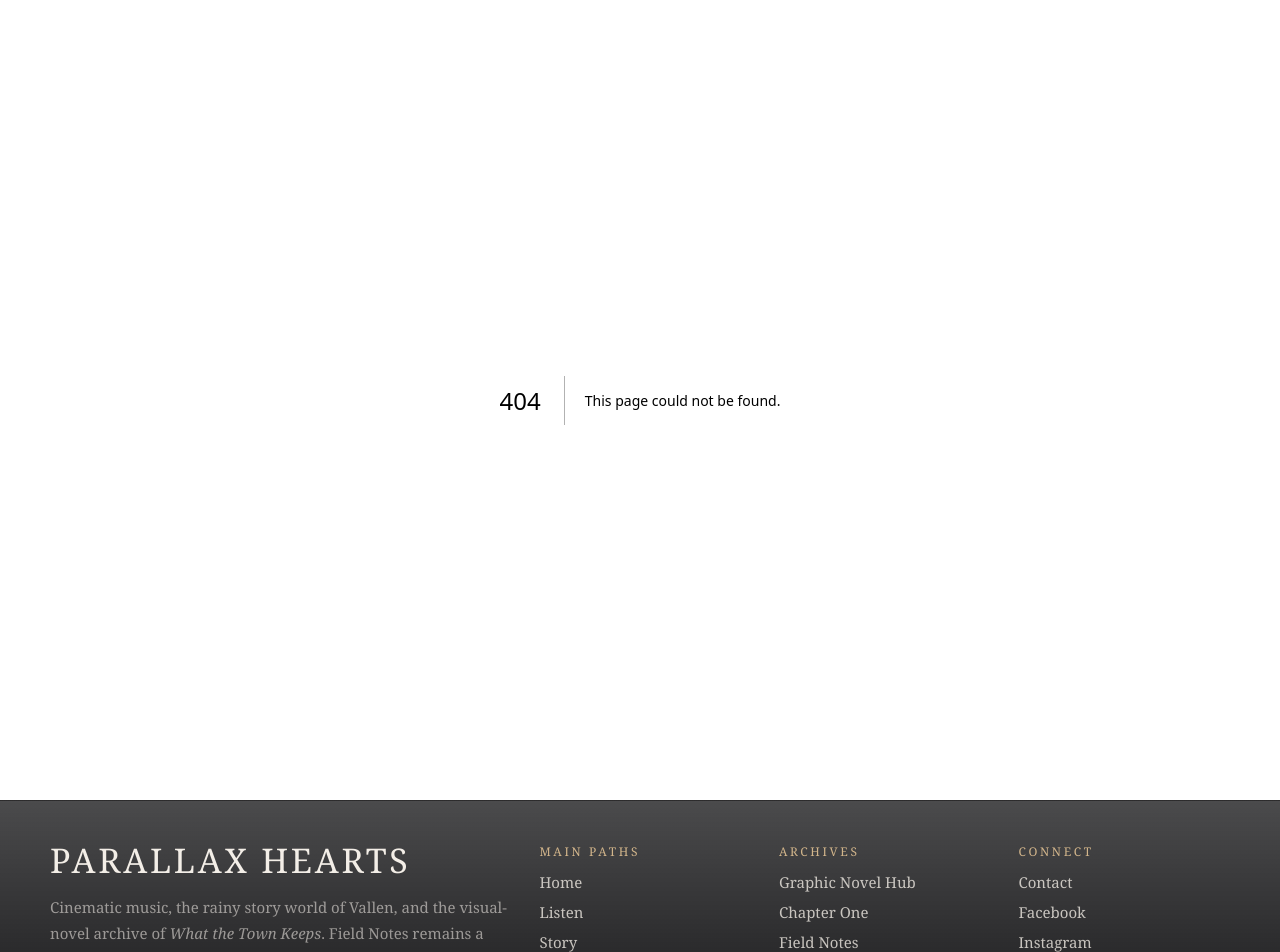
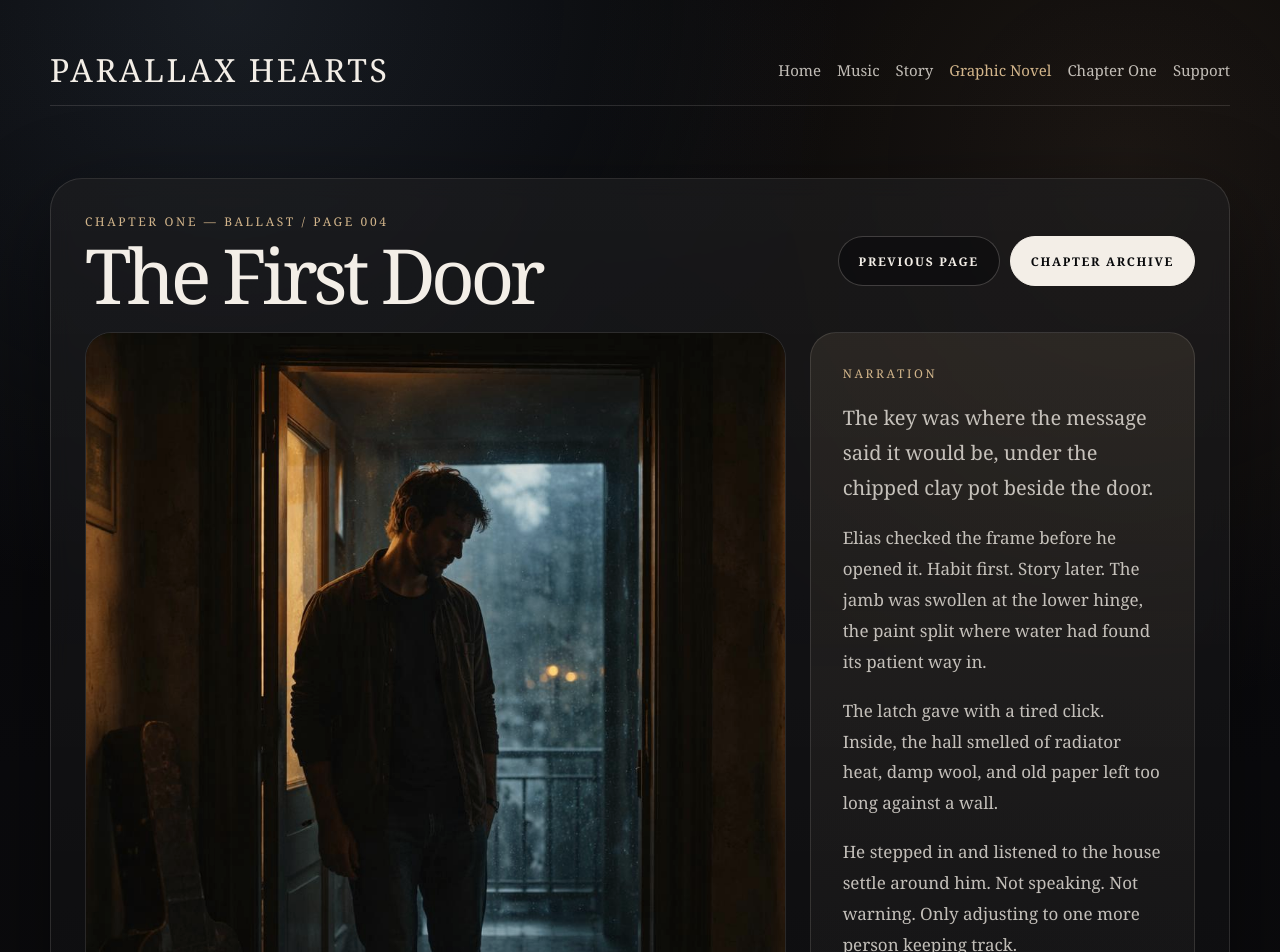
Before and after one commit to chthomps4/parallaxhearts-site, a Next.js app in the folder site/: page /graphic-novel/chapter-one/page-004 in a window 1280 px wide. Before the commit this address had no page. Shown: the top 952 px of the page. Built offline with nearby package versions, Linux system fonts and the light colour scheme.

Commit message:
Add visual novel page 004

```diff
--- /dev/null
+++ b/site/app/graphic-novel/chapter-one/page-004/page.tsx
@@ -0,0 +1,265 @@
+import Image from "next/image";
+import Link from "next/link";
+import type { Metadata } from "next";
+
+export const metadata: Metadata = {
+  title: "Page 004 — The First Door | Chapter One — Ballast",
+  description:
+    "Read page 004, The First Door, from Chapter One — Ballast in the What the Town Keeps visual novel archive.",
+  keywords: [
+    "What the Town Keeps page 004",
+    "Chapter One Ballast",
+    "The First Door",
+    "Elias Vale",
+    "Vallen",
+    "Parallax Hearts graphic novel",
+    "visual novel archive",
+  ],
+};
+
+const navItems = [
+  ["Home", "/"],
+  ["Music", "/music"],
+  ["Story", "/project"],
+  ["Graphic Novel", "/graphic-novel"],
+  ["Chapter One", "/graphic-novel/chapter-one"],
+  ["Support", "/support"],
+];
+
+export default function ChapterOnePage004() {
+  return (
+    <main className="site-shell">
+      <section style={{ padding: "34px 0 18px" }}>
+        <div className="site-container">
+          <header
+            style={{
+              minHeight: "72px",
+              display: "flex",
+              justifyContent: "space-between",
+              alignItems: "center",
+              gap: "20px",
+              flexWrap: "wrap",
+              padding: "16px 0",
+              borderBottom: "1px solid var(--line)",
+            }}
+          >
+            <Link
+              href="/"
+              style={{
+                color: "var(--paper)",
+                textDecoration: "none",
+                fontSize: "clamp(22px, 4vw, 32px)",
+                letterSpacing: "0.08em",
+                textTransform: "uppercase",
+                lineHeight: 1,
+              }}
+            >
+              Parallax Hearts
+            </Link>
+
+            <nav
+              style={{
+                display: "flex",
+                gap: "16px",
+                flexWrap: "wrap",
+                alignItems: "center",
+              }}
+            >
+              {navItems.map(([label, href]) => (
+                <Link
+                  key={label}
+                  href={href}
+                  style={{
+                    color:
+                      label === "Graphic Novel"
+                        ? "var(--gold)"
+                        : "var(--paper-soft)",
+                    textDecoration: "none",
+                    fontSize: "15px",
+                  }}
+                >
+                  {label}
+                </Link>
+              ))}
+            </nav>
+          </header>
+        </div>
+      </section>
+
+      <section style={{ padding: "54px 0 34px" }}>
+        <div className="site-container">
+          <div
+            className="glass-panel"
+            style={{
+              padding: "clamp(22px, 4vw, 34px)",
+              borderRadius: "32px",
+            }}
+          >
+            <div
+              style={{
+                display: "flex",
+                justifyContent: "space-between",
+                gap: "16px",
+                flexWrap: "wrap",
+                alignItems: "center",
+                marginBottom: "22px",
+              }}
+            >
+              <div>
+                <p className="kicker" style={{ marginBottom: "10px" }}>
+                  Chapter One — Ballast / Page 004
+                </p>
+
+                <h1
+                  style={{
+                    margin: 0,
+                    fontSize: "clamp(38px, 7vw, 76px)",
+                    lineHeight: 0.92,
+                    letterSpacing: "-0.06em",
+                    fontWeight: 400,
+                  }}
+                >
+                  The First Door
+                </h1>
+              </div>
+
+              <div
+                style={{
+                  display: "flex",
+                  gap: "10px",
+                  flexWrap: "wrap",
+                }}
+              >
+                <Link href="/graphic-novel/chapter-one/page-003" className="secondary-button">
+                  Previous Page
+                </Link>
+
+                <Link href="/graphic-novel/chapter-one" className="primary-button">
+                  Chapter Archive
+                </Link>
+              </div>
+            </div>
+
+            <div
+              style={{
+                display: "grid",
+                gridTemplateColumns: "minmax(0, 1fr) minmax(300px, 0.55fr)",
+                gap: "24px",
+                alignItems: "stretch",
+              }}
+            >
+              <div
+                style={{
+                  border: "1px solid var(--line)",
+                  borderRadius: "26px",
+                  overflow: "hidden",
+                  background: "rgba(0,0,0,0.28)",
+                  minHeight: "620px",
+                }}
+              >
+                <Image
+                  src="/images/hero.jpg"
+                  alt="The first door of the boarding house in Vallen after rain"
+                  width={1400}
+                  height={1900}
+                  priority
+                  style={{
+                    width: "100%",
+                    height: "100%",
+                    objectFit: "cover",
+                    minHeight: "620px",
+                    filter: "saturate(0.82) contrast(1.04)",
+                  }}
+                />
+              </div>
+
+              <aside
+                style={{
+                  border: "1px solid var(--line)",
+                  borderRadius: "26px",
+                  padding: "clamp(22px, 4vw, 32px)",
+                  background:
+                    "linear-gradient(180deg, rgba(210,181,139,0.10), rgba(255,255,255,0.025))",
+                  display: "flex",
+                  flexDirection: "column",
+                  justifyContent: "space-between",
+                  gap: "24px",
+                }}
+              >
+                <div>
+                  <p className="kicker">Narration</p>
+
+                  <p
+                    className="body-copy"
+                    style={{
+                      margin: "18px 0 0",
+                      fontSize: "20px",
+                      lineHeight: 1.75,
+                    }}
+                  >
+                    The key was where the message said it would be, under the
+                    chipped clay pot beside the door.
+                  </p>
+
+                  <p className="body-copy" style={{ margin: "18px 0 0" }}>
+                    Elias checked the frame before he opened it. Habit first.
+                    Story later. The jamb was swollen at the lower hinge, the
+                    paint split where water had found its patient way in.
+                  </p>
+
+                  <p className="body-copy" style={{ margin: "18px 0 0" }}>
+                    The latch gave with a tired click. Inside, the hall smelled
+                    of radiator heat, damp wool, and old paper left too long
+                    against a wall.
+                  </p>
+
+                  <p className="body-copy" style={{ margin: "18px 0 0" }}>
+                    He stepped in and listened to the house settle around him.
+                    Not speaking. Not warning. Only adjusting to one more person
+                    keeping track.
+                  </p>
+                </div>
+
+                <div>
+                  <p className="kicker">Excerpt</p>
+                  <p className="soft-copy" style={{ margin: "14px 0 0" }}>
+                    Habit first. Story later.
+                  </p>
+                </div>
+              </aside>
+            </div>
+          </div>
+        </div>
+      </section>
+
+      <section style={{ padding: "34px 0 88px" }}>
+        <div className="site-container">
+          <div
+            style={{
+              display: "flex",
+              justifyContent: "space-between",
+              gap: "14px",
+              flexWrap: "wrap",
+            }}
+          >
+            <Link href="/graphic-novel/chapter-one/page-003" className="secondary-button">
+              ← Page 003
+            </Link>
+
+            <Link href="/graphic-novel/chapter-one" className="primary-button">
+              Chapter Archive →
+            </Link>
+          </div>
+        </div>
+      </section>
+
+      <style>{`
+        @media (max-width: 900px) {
+          section div[style*="grid-template-columns"] {
+            grid-template-columns: 1fr !important;
+          }
+        }
+      `}</style>
+    </main>
+  );
+}
```
